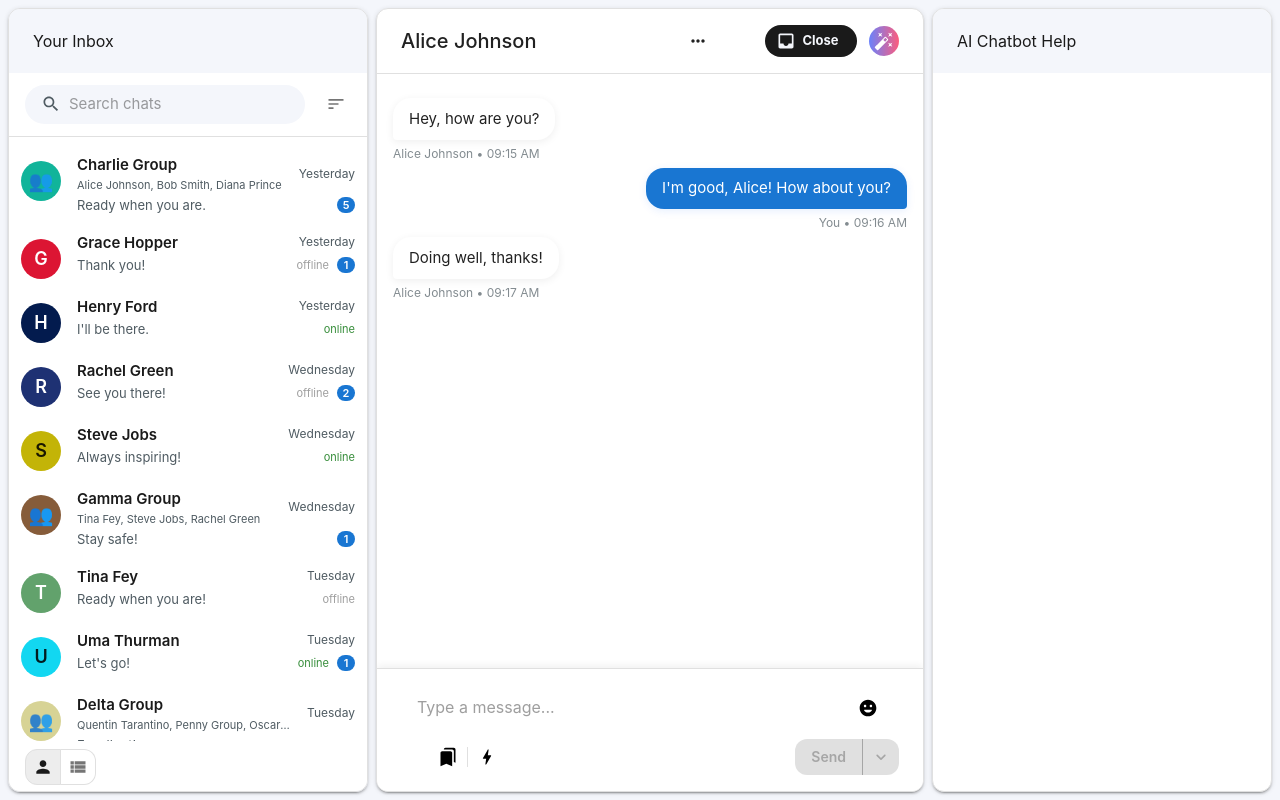
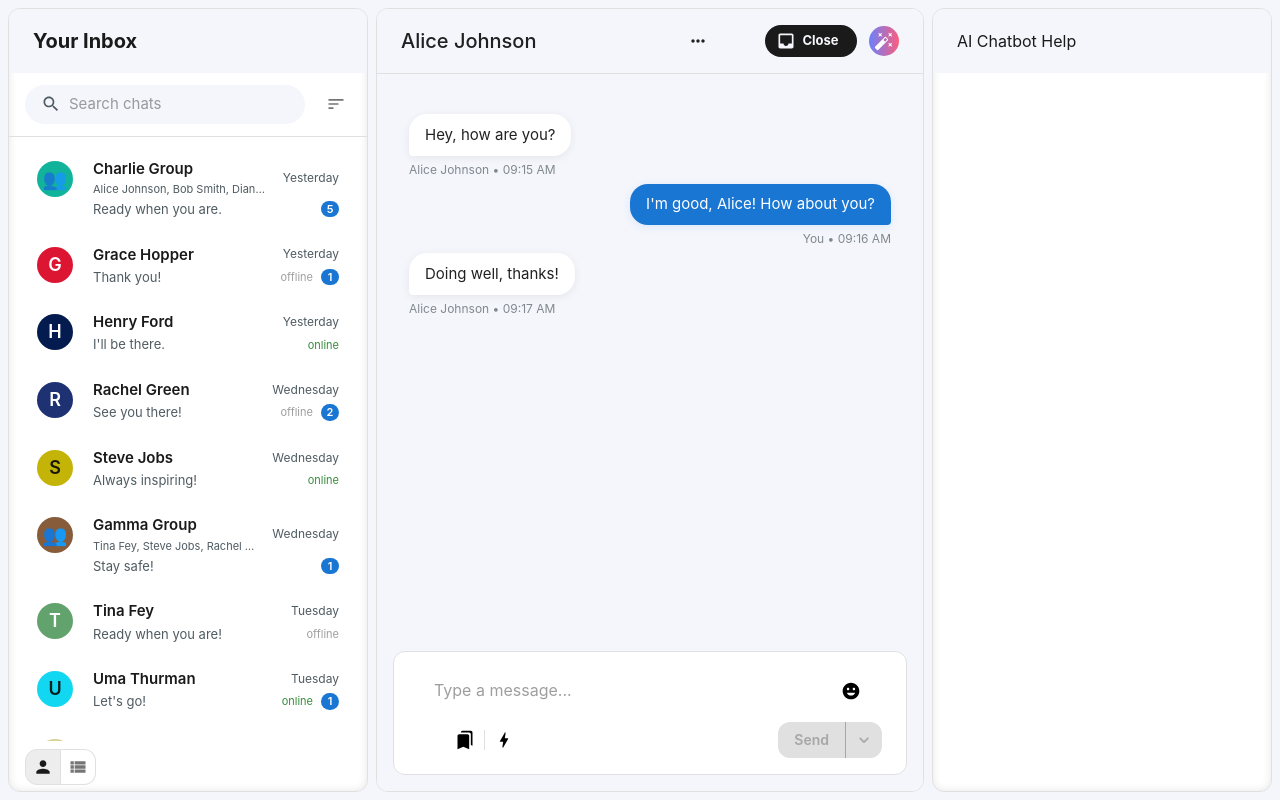
Before and after one commit to shekhar-sg/beyond-chat-assignment, a Next.js app: page /conversation/1 in a window 1280 px wide. Built offline with nearby package versions, Linux system fonts and the light colour scheme; some icons are missing; what @mui/material-nextjs would draw is missing.

Commit message:
refactor Conversation, layout, MessageInput, and UserList components for improved styling and structure

```diff
--- a/src/app/(chat)/layout.tsx
+++ b/src/app/(chat)/layout.tsx
@@ -2,6 +2,7 @@ import UserList from "@/components/UserList";
 import { users } from "@/content/users";
 import { Paper, Stack } from "@mui/material";
 import Toolbar from "@mui/material/Toolbar";
+import Typography from "@mui/material/Typography";
 import React from "react";
 
 export default function ChatLayout({
@@ -18,31 +19,30 @@ export default function ChatLayout({
       gap={1}
       p={1}
     >
-      {/* Left: User List */}
       <Paper
-        elevation={2}
+        variant={"outlined"}
         sx={{
           width: 360,
           border: 1,
           borderColor: "divider",
-          bgcolor: "background.paper",
-          overflowY: "auto",
+          overflow: "hidden",
           display: "flex",
           flexDirection: "column",
+          boxShadow: "inset 0 0 8px rgba(0,0,0,0.1)",
         }}
-        // square
       >
-        <Toolbar sx={{ bgcolor: "background.default" }}>Your Inbox</Toolbar>
+        <Toolbar sx={{ bgcolor: "background.default" }}>
+          <Typography variant="h6" component="div" fontWeight={"bold"}>
+            Your Inbox
+          </Typography>
+        </Toolbar>
         <UserList users={users} />
       </Paper>
-      {/*<Divider orientation="vertical" flexItem />*/}
-      {/* Center: Chat Section */}
       <Paper
-        elevation={2}
+        variant={"outlined"}
         sx={{
           border: 1,
           borderColor: "divider",
-          bgcolor: "background.paper",
           overflowY: "auto",
           display: "flex",
           flexDirection: "column",
@@ -51,20 +51,17 @@ export default function ChatLayout({
       >
         {children}
       </Paper>
-      {/*<Divider orientation="vertical" flexItem />*/}
-      {/* Right: AI Chatbot Help */}
       <Paper
-        elevation={2}
+        variant={"outlined"}
         sx={{
           width: 340,
           border: 1,
           borderColor: "divider",
-          bgcolor: "background.paper",
           overflowY: "auto",
           display: "flex",
           flexDirection: "column",
+          boxShadow: "inset 0 0 8px rgba(0,0,0,0.1)",
         }}
-        // square
       >
         <Toolbar sx={{ bgcolor: "background.default" }}>
           AI Chatbot Help
--- a/src/components/Conversation.tsx
+++ b/src/components/Conversation.tsx
@@ -3,6 +3,7 @@ import ChatToolbar from "@/components/chat-toolbar";
 import { users as allUsers } from "@/content/users";
 import { useAppSelector } from "@/store/hooks";
 import { Box, Divider } from "@mui/material";
+import Paper from "@mui/material/Paper";
 import { styled } from "@mui/material/styles";
 import { useState } from "react";
 import MessageInput from "./MessageInput";
@@ -34,10 +35,17 @@ const Conversation = ({ userID }: ConversationProps) => {
   };
 
   return (
-    <Box sx={{ display: "flex", flexDirection: "column", height: "100%" }}>
+    <Box
+      sx={{
+        display: "flex",
+        flexDirection: "column",
+        height: "100%",
+        bgcolor: "background.default",
+      }}
+    >
       <ChatToolbar userName={selectedUser.name} />
       <Divider />
-      <Main open={isAIChatSidebarOpen}>
+      <Main open={isAIChatSidebarOpen} sx={{ p: 2 }}>
         <MessageList messages={chatMessages} />
         <MessageInput onSend={handleSendMessage} />
       </Main>
--- a/src/components/MessageInput.tsx
+++ b/src/components/MessageInput.tsx
@@ -92,14 +92,13 @@ const MessageInput = ({ onSend }: MessageInputProps) => {
       sx={{
         width: "100%",
         bgcolor: "background.paper",
-        borderTop: "1px solid",
+        border: 1,
         borderColor: "divider",
         px: { xs: 1, sm: 3 },
         py: 2,
         position: "sticky",
         bottom: 0,
-        zIndex: 2,
-        boxShadow: "0 -2px 8px 0 #0001",
+        borderRadius: 1,
       }}
     >
       <Stack direction="column" gap={1}>
--- a/src/components/UserList.tsx
+++ b/src/components/UserList.tsx
@@ -10,6 +10,7 @@ import {
   ListItem,
   ListItemAvatar,
   ListItemButton,
+  listItemButtonClasses,
   Menu,
   MenuItem,
   ToggleButton,
@@ -160,7 +161,7 @@ const UserList = ({ users, selectedUserId, onSelectUser }: UserListProps) => {
       <Divider />
       {/* Chat list, flex: 1 for scrollable area */}
       <Box flex={1} minHeight={0} overflow="auto">
-        <List>
+        <List dense>
           {filteredUsers.length === 0 && (
             <Box p={3} textAlign="center" color="text.secondary">
               No chats yet
@@ -169,18 +170,9 @@ const UserList = ({ users, selectedUserId, onSelectUser }: UserListProps) => {
           {filteredUsers.map((user) => {
             const last = getLastMessage(user);
             const bgcolor = stringToColor(user.name || "Unknown");
+            // const isSelected = params?.u
             return (
-              <ListItem
-                key={user.id}
-                disablePadding
-                alignItems="flex-start"
-                sx={{
-                  bgcolor:
-                    params?.userID === user.id || selectedUserId === user.id
-                      ? "action.selected"
-                      : "inherit",
-                }}
-              >
+              <ListItem key={user.id} alignItems="flex-start">
                 <ListItemButton
                   component={Link}
                   href={`/conversation/${user.id}`}
@@ -189,16 +181,29 @@ const UserList = ({ users, selectedUserId, onSelectUser }: UserListProps) => {
                   }
                   onClick={() => onSelectUser?.(user.id)}
                   alignItems="flex-start"
-                  sx={{ py: 1, px: 1.5, minHeight: 56 }}
+                  sx={{
+                    py: 1,
+                    px: 1.5,
+                    minHeight: 56,
+                    borderRadius: 1,
+                    [`&.${listItemButtonClasses.selected}`]: {
+                      border: 1,
+                      borderColor: "divider",
+                    },
+                  }}
                 >
                   {avatarView === "avatar" && (
-                    <ListItemAvatar>
+                    <ListItemAvatar
+                      sx={{
+                        mt: 0.5,
+                      }}
+                    >
                       <Avatar
                         src={user.avatarUrl}
                         alt={user.name}
                         sx={{
-                          width: 40,
-                          height: 40,
+                          width: 36,
+                          height: 36,
                           mr: 1,
                           borderRadius: "50%",
                           bgcolor,
```
